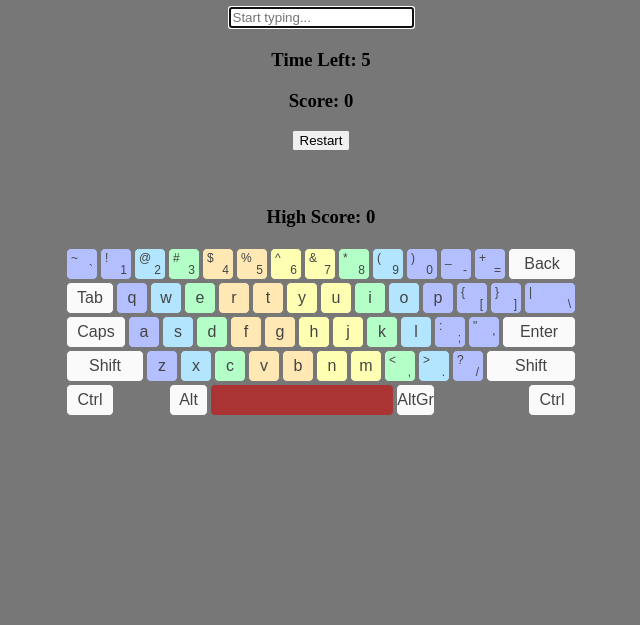
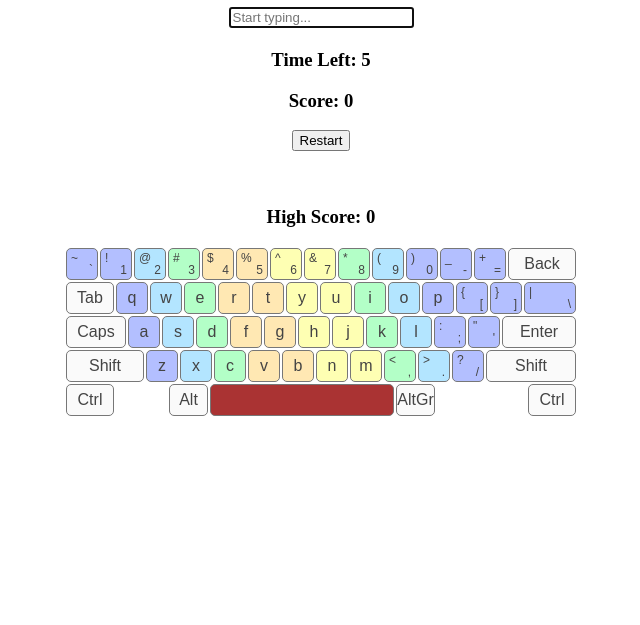
Before and after one commit to mh261/demo-typing-test, a plain HTML site: page index.html in a window 1280 px wide. Shown: the part 175-800 px from the top of the page, without its empty margins (319-959 px from the left). Drawn offline with Linux system fonts and the light colour scheme.

Commit message:
chinh style

```diff
--- a/styles.css
+++ b/styles.css
@@ -1,6 +1,6 @@
 
 .background{
-    background-color: #777;
+    background-color: rgba(255, 255, 255, 0.926);
     display: block;
     text-align: center;
 }
```
